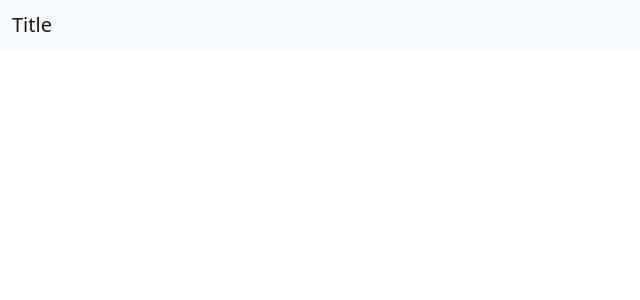
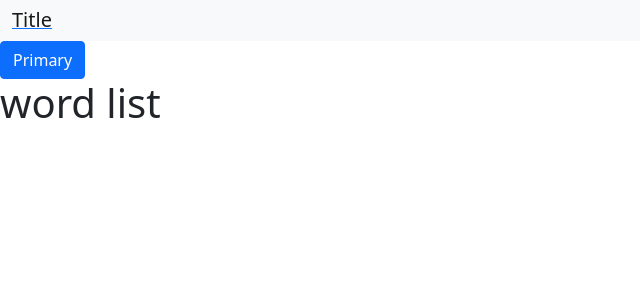
Before and after one commit to OtmiVi/world-saver, a Vue app in the folder frontend/: page / in a window 1280 px wide. Shown: the top 300 px of the page, without its empty margins (0-640 px from the left). Built offline with nearby package versions, Linux system fonts and the light colour scheme.

Commit message:
Add routing

```diff
--- a/frontend/package.json
+++ b/frontend/package.json
@@ -9,7 +9,8 @@
   },
   "dependencies": {
     "core-js": "^3.8.3",
-    "vue": "^3.2.13"
+    "vue": "^3.2.13",
+    "vue-router": "^4.2.4"
   },
   "devDependencies": {
     "@babel/core": "^7.12.16",
--- a/frontend/src/App.vue
+++ b/frontend/src/App.vue
@@ -1,5 +1,6 @@
 <template>
 <NavBar title="Title"/>
+  <router-view></router-view>
 </template>
 
 <script>
--- a/frontend/src/components/NavBar.vue
+++ b/frontend/src/components/NavBar.vue
@@ -1,9 +1,12 @@
 <template>
   <nav class="navbar navbar-light bg-light">
     <div class="container-fluid">
-      <span class="navbar-brand mb-0 h1">{{ title }}</span>
+      <router-link to="/"><span class="navbar-brand mb-0 h1">{{ title }}</span></router-link>
     </div>
   </nav>
+  <router-link to="add">
+    <button type="button" class="btn btn-primary">Primary</button>
+  </router-link>
 </template>
 
 <script>
--- a/frontend/src/components/WordList.vue
+++ b/frontend/src/components/WordList.vue
@@ -1,10 +1,12 @@
-<script setup>
+<template>
+<h1>word list</h1>
+</template>
 
+<script>
+export default  {
+  name: 'WordList',
+}
 </script>
-
-<template>
-
-</template>
 
 <style scoped>
 
--- a/frontend/src/main.js
+++ b/frontend/src/main.js
@@ -1,4 +1,5 @@
 import { createApp } from 'vue'
 import App from './App.vue'
+import routes from "@/routes/routes";
 
-createApp(App).mount('#app')
+createApp(App).use(routes).mount('#app')
--- /dev/null
+++ b/frontend/src/routes/routes.js
@@ -0,0 +1,23 @@
+import WordList from "@/components/WordList.vue";
+import AddWord from "@/components/AddWord.vue";
+import {createRouter, createWebHistory} from "vue-router";
+
+const routes = [
+    {
+        name: 'WordList',
+        path: '/',
+        component: WordList
+    },
+    {
+        name: 'AddWord',
+        path: '/add',
+        component: AddWord
+    }
+];
+
+const router = createRouter({
+    history: createWebHistory(),
+    routes
+})
+
+export default router;
```
Also changed, not shown: 1 other file (tests, documents, lock files or other folders).
